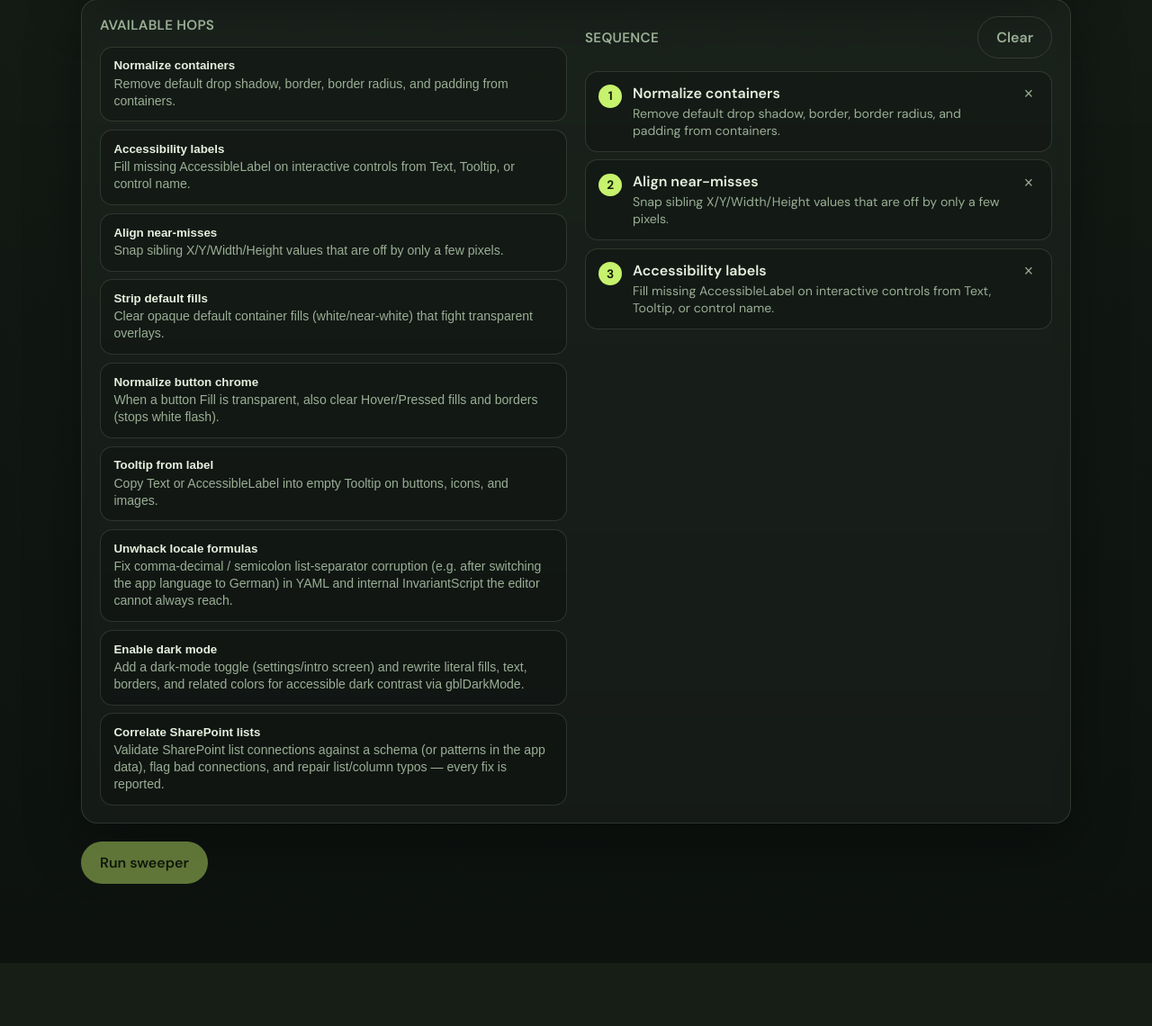
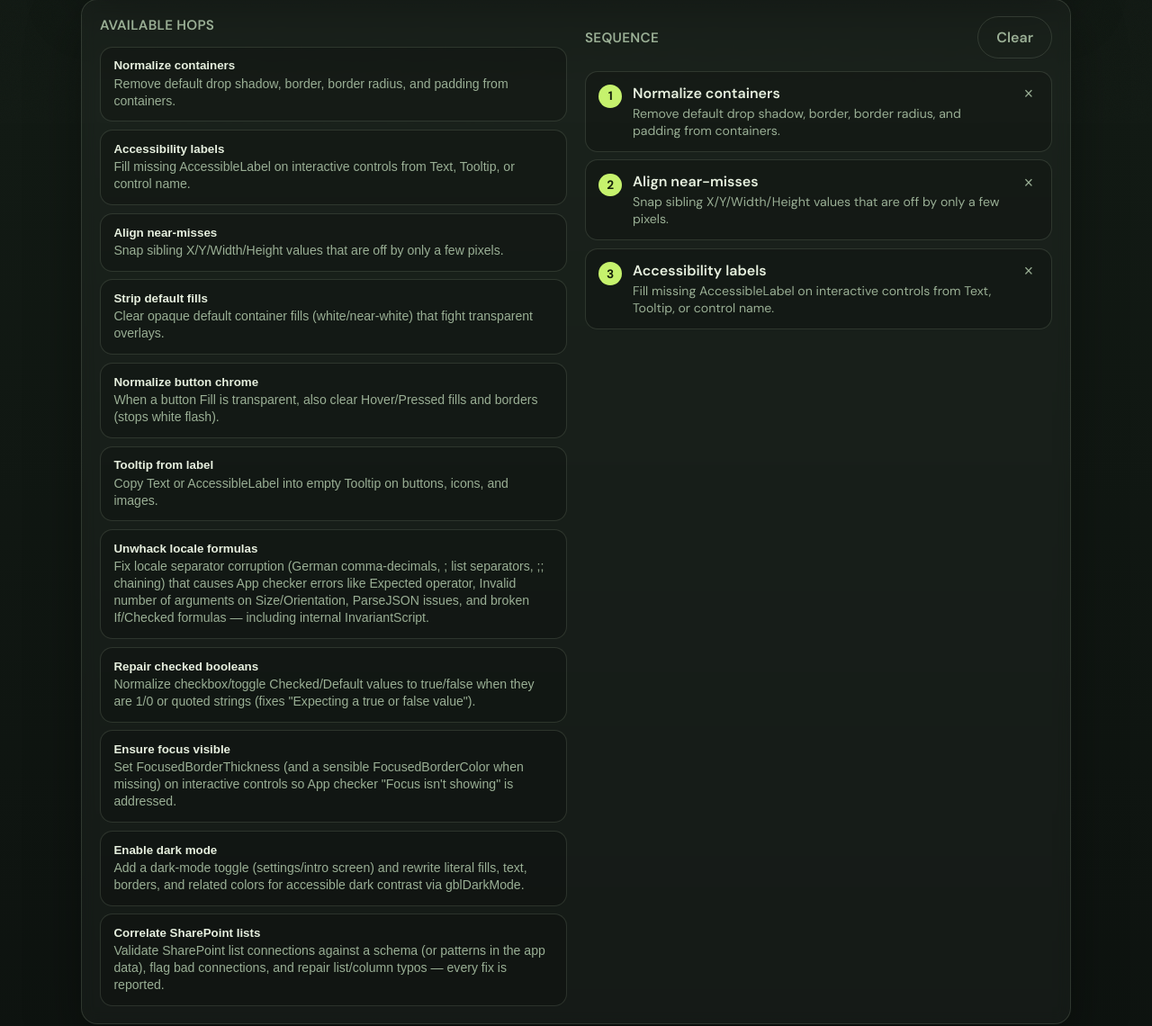
Before and after one commit to ScottBrooks4/power_sweeper, a PHP site: page /power_sweeper/ in a window 1280 px wide. Shown: the part 663-1803 px from the top of the page at 90% size. Before the commit the page ends 1668 px from the top, so only its background shows below. Run offline with PHP 8.4, Linux system fonts and the light colour scheme.

Commit message:
Repair VCR-class Studio errors: locale Size/Orientation/ParseJSON, Checked, focus.
Harden locale unwhack for App checker failures seen in CDLS VCR, add
repair_checked_booleans and ensure_focus_visible hops, and ship
repair_studio_errors profile plus VCR-shaped fixtures.

Co-authored-by: freementls <freementls@users.noreply.github.com>

```diff
--- /dev/null
+++ b/profiles/repair_studio_errors.php
@@ -0,0 +1,21 @@
+<?php
+
+declare(strict_types=1);
+
+/**
+ * Combined pass for the class of Studio errors seen after locale/language switches
+ * (and common accessibility checker gaps), matching apps like the CDLS VCR form.
+ *
+ * Does NOT rewrite SharePoint delegation warnings or remove unused media — those are
+ * different App checker categories.
+ */
+return [
+    'description' => 'Repair Studio formula errors from locale corruption (Size/Orientation/ParseJSON/Checked), then accessibility labels, focus rings, and tooltips.',
+    'hops' => [
+        ['id' => 'unwhack_locale_formulas', 'options' => []],
+        ['id' => 'repair_checked_booleans', 'options' => []],
+        ['id' => 'accessibility_labels', 'options' => []],
+        ['id' => 'ensure_focus_visible', 'options' => ['thickness' => 2]],
+        ['id' => 'tooltip_from_label', 'options' => []],
+    ],
+];
--- a/src/HopRegistry.php
+++ b/src/HopRegistry.php
@@ -8,9 +8,11 @@ use PowerSweeper\Hops\AccessibilityLabelsHop;
 use PowerSweeper\Hops\AlignNearMissHop;
 use PowerSweeper\Hops\CorrelateSharePointHop;
 use PowerSweeper\Hops\EnableDarkModeHop;
+use PowerSweeper\Hops\EnsureFocusVisibleHop;
 use PowerSweeper\Hops\HopInterface;
 use PowerSweeper\Hops\NormalizeClassicButtonChromeHop;
 use PowerSweeper\Hops\NormalizeContainersHop;
+use PowerSweeper\Hops\RepairCheckedBooleansHop;
 use PowerSweeper\Hops\StripDefaultFillHop;
 use PowerSweeper\Hops\TooltipFromLabelHop;
 use PowerSweeper\Hops\UnwhackLocaleFormulasHop;
@@ -30,6 +32,8 @@ final class HopRegistry
             NormalizeClassicButtonChromeHop::class,
             TooltipFromLabelHop::class,
             UnwhackLocaleFormulasHop::class,
+            RepairCheckedBooleansHop::class,
+            EnsureFocusVisibleHop::class,
             EnableDarkModeHop::class,
             CorrelateSharePointHop::class,
         ] as $class) {
--- /dev/null
+++ b/src/Hops/EnsureFocusVisibleHop.php
@@ -0,0 +1,94 @@
+<?php
+
+declare(strict_types=1);
+
+namespace PowerSweeper\Hops;
+
+use PowerSweeper\ControlDocument;
+use PowerSweeper\Report;
+
+/**
+ * Fix App checker "Focus isn't showing" by ensuring interactive controls have a visible focus ring.
+ */
+final class EnsureFocusVisibleHop implements HopInterface
+{
+    public static function id(): string
+    {
+        return 'ensure_focus_visible';
+    }
+
+    public static function label(): string
+    {
+        return 'Ensure focus visible';
+    }
+
+    public static function description(): string
+    {
+        return 'Set FocusedBorderThickness (and a sensible FocusedBorderColor when missing) on interactive controls so App checker "Focus isn\'t showing" is addressed.';
+    }
+
+    public function apply(array $documents, Report $report, array $options = []): void
+    {
+        $thickness = isset($options['thickness']) ? max(1, (int) $options['thickness']) : 2;
+        $defaultColorYaml = is_string($options['color'] ?? null)
+            ? (string) $options['color']
+            : '=RGBA(37, 99, 235, 1)';
+
+        foreach ($documents as $doc) {
+            foreach ($doc->controls() as $control) {
+                if (!$control->isInteractive()) {
+                    continue;
+                }
+
+                $current = $control->getProperty('FocusedBorderThickness');
+                $needsThickness = $current === null
+                    || $this->isBlankOrZero($current);
+
+                if ($needsThickness) {
+                    $to = $control->format === 'yaml' ? '=' . $thickness : (string) $thickness;
+                    $control->setProperty('FocusedBorderThickness', $to);
+                    $report->add(
+                        self::id(),
+                        $control->path,
+                        'FocusedBorderThickness',
+                        $current ?? '(unset)',
+                        $to
+                    );
+                }
+
+                $borderColor = $control->getProperty('FocusedBorderColor');
+                if ($borderColor === null || $this->isBlank($borderColor)) {
+                    $toColor = $control->format === 'yaml'
+                        ? $defaultColorYaml
+                        : ltrim($defaultColorYaml, '=');
+                    $control->setProperty('FocusedBorderColor', $toColor);
+                    $report->add(
+                        self::id(),
+                        $control->path,
+                        'FocusedBorderColor',
+                        $borderColor ?? '(unset)',
+                        $toColor
+                    );
+                }
+            }
+        }
+    }
+
+    private function isBlankOrZero(?string $value): bool
+    {
+        if ($value === null) {
+            return true;
+        }
+        $v = strtolower(trim(ltrim(trim($value), '=')));
+        return $v === '' || $v === '0' || $v === '0.0' || $v === 'false';
+    }
+
+    private function isBlank(?string $value): bool
+    {
+        if ($value === null) {
+            return true;
+        }
+        $v = strtolower(trim(ltrim(trim($value), '=')));
+        return $v === '' || $v === 'blank()' || $v === '""' || $v === "''";
+    }
+}
--- /dev/null
+++ b/src/Hops/RepairCheckedBooleansHop.php
@@ -0,0 +1,102 @@
+<?php
+
+declare(strict_types=1);
+
+namespace PowerSweeper\Hops;
+
+use PowerSweeper\ControlDocument;
+use PowerSweeper\Report;
+
+/**
+ * Repair checkbox/toggle Checked (and similar) values that App checker flags as
+ * "Expecting a true or false value" — e.g. 1/0 or "true"/"false" after bad edits.
+ *
+ * Run after unwhack_locale_formulas so locale-broken If(...) formulas are fixed first.
+ */
+final class RepairCheckedBooleansHop implements HopInterface
+{
+    /** @var list<string> */
+    private const PROPS = [
+        'Checked',
+        'Default',
+        'Value',
+        'Reset',
+    ];
+
+    public static function id(): string
+    {
+        return 'repair_checked_booleans';
+    }
+
+    public static function label(): string
+    {
+        return 'Repair checked booleans';
+    }
+
+    public static function description(): string
+    {
+        return 'Normalize checkbox/toggle Checked/Default values to true/false when they are 1/0 or quoted strings (fixes "Expecting a true or false value").';
+    }
+
+    public function apply(array $documents, Report $report, array $options = []): void
+    {
+        foreach ($documents as $doc) {
+            foreach ($doc->controls() as $control) {
+                $t = strtolower($control->type . ' ' . $control->name);
+                $isChoice = str_contains($t, 'checkbox')
+                    || str_contains($t, 'toggle')
+                    || str_contains($t, 'radio')
+                    || str_contains($t, 'switch');
+                if (!$isChoice) {
+                    continue;
+                }
+
+                foreach (self::PROPS as $prop) {
+                    // Default/Value/Reset only on checkbox/toggle; skip radio Items noise
+                    if ($prop !== 'Checked' && (str_contains($t, 'radio'))) {
+                        continue;
+                    }
+                    $from = $control->getProperty($prop);
+                    if ($from === null) {
+                        continue;
+                    }
+                    $fixed = $this->toBoolLiteral($from, $control->format === 'yaml');
+                    if ($fixed === null || $fixed === $from) {
+                        continue;
+                    }
+                    $control->setProperty($prop, $fixed);
+                    $report->add(self::id(), $control->path, $prop, $from, $fixed);
+                }
+            }
+        }
+    }
+
+    private function toBoolLiteral(string $value, bool $yamlEquals): ?string
+    {
+        $v = trim($value);
+        $body = ltrim($v, '=');
+        $body = trim($body);
+        $lower = strtolower($body);
+
+        $map = [
+            '1' => 'true',
+            '0' => 'false',
+            '"true"' => 'true',
+            '"false"' => 'false',
+            "'true'" => 'true',
+            "'false'" => 'false',
+            'true' => null,  // already fine
+            'false' => null,
+        ];
+
+        if (!array_key_exists($lower, $map)) {
+            return null;
+        }
+        if ($map[$lower] === null) {
+            return null;
+        }
+
+        $bool = $map[$lower];
+        return $yamlEquals ? '=' . $bool : $bool;
+    }
+}
--- a/src/Hops/UnwhackLocaleFormulasHop.php
+++ b/src/Hops/UnwhackLocaleFormulasHop.php
@@ -29,7 +29,7 @@ final class UnwhackLocaleFormulasHop implements HopInterface
 
     public static function description(): string
     {
-        return 'Fix comma-decimal / semicolon list-separator corruption (e.g. after switching the app language to German) in YAML and internal InvariantScript the editor cannot always reach.';
+        return 'Fix locale separator corruption (German comma-decimals, ; list separators, ;; chaining) that causes App checker errors like Expected operator, Invalid number of arguments on Size/Orientation, ParseJSON issues, and broken If/Checked formulas — including internal InvariantScript.';
     }
 
     public function apply(array $documents, Report $report, array $options = []): void
```
Also changed, not shown: samples/locale_german_corrupt/generate.php (+22 -5 lines), samples/locale_german_corrupt/locale_german_corrupt.fixed.report.json (+37 -37 lines), src/ControlDocument.php (+5 -2 lines), src/FormulaLocaleNormalizer.php (+18 -26 lines), tests/fixtures/vcr_locale_errors.json (added, +58 -0 lines), tests/fixtures/vcr_locale_errors.pa.yaml (added, +40 -0 lines), tests/run_tests.php (+63 -0 lines), README.md, samples/locale_german_corrupt/README.md, samples/locale_german_corrupt/manifest.json, 2 other files.
